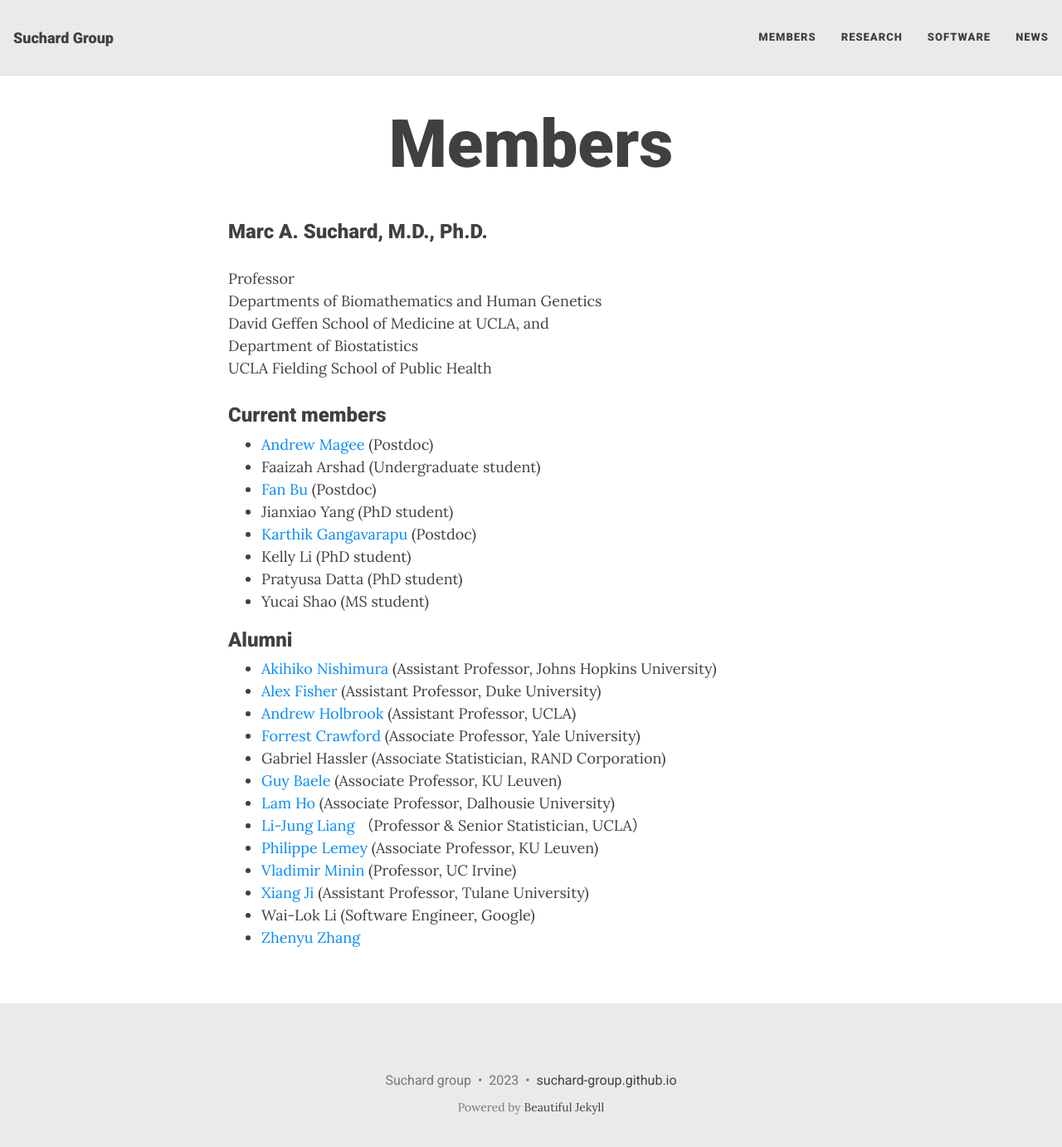
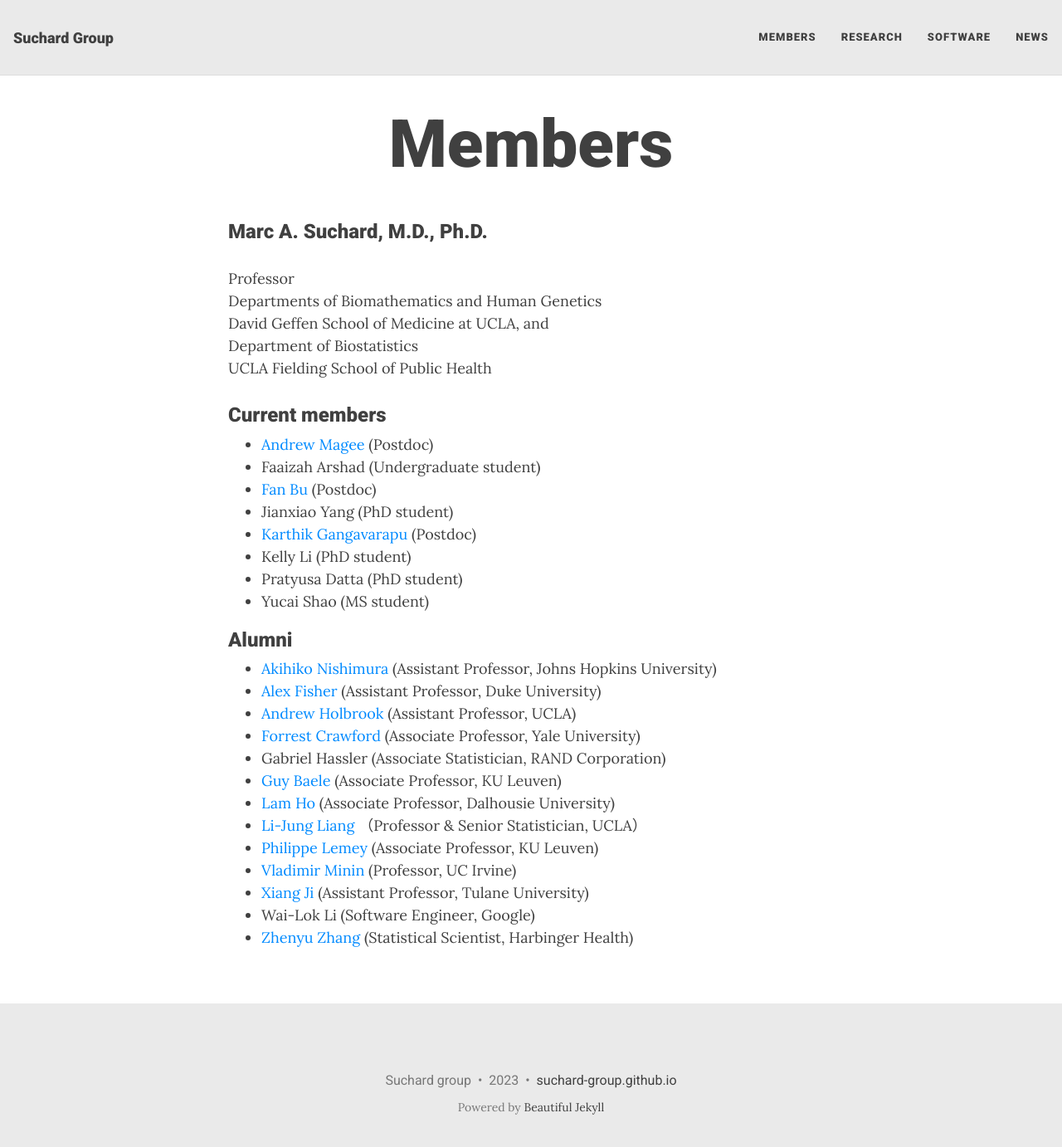
Before and after one commit to suchard-group/suchard-group.github.io, a Jekyll site: the page built from members.md, in a window 1280 px wide and 1395 px high. Shown: the top 1382 px of the window at 83% size. Built offline with Jekyll 4.4.1, drawn with Linux system fonts in a browser that asks for light colours; nearby versions of some CDN libraries.

Commit message:
update alumni placement info

```diff
--- a/members.md
+++ b/members.md
@@ -34,4 +34,4 @@ UCLA Fielding School of Public Health
   * [Vladimir Minin](https://vnminin.github.io/) (Professor, UC Irvine)
   * [Xiang Ji](https://xiang-ji-ncsu.github.io/) (Assistant Professor, Tulane University)
   * Wai-Lok Li (Software Engineer, Google)
-  * [Zhenyu Zhang](https://sites.google.com/view/zhenyuzhang)
+  * [Zhenyu Zhang](https://sites.google.com/view/zhenyuzhang) (Statistical Scientist, Harbinger Health)
```
